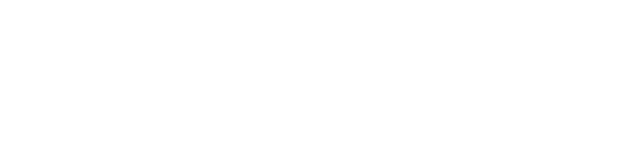
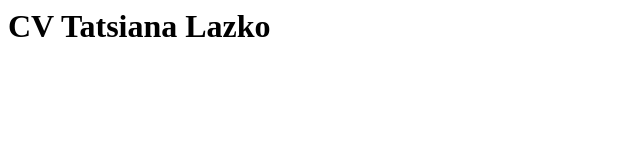
Before and after one commit to TanyaLazko2021/rsschool-cv, a plain HTML site: page index.html in a window 1280 px wide. Shown: the whole page, without its empty margins (0-640 px from the left). Drawn offline with Linux system fonts and the light colour scheme.

Commit message:
feat: add the name

```diff
--- a/index.html
+++ b/index.html
@@ -7,6 +7,6 @@
     <title>Document</title>
 </head>
 <body>
-
+    <h1>CV Tatsiana Lazko</h1>
 </body>
 </html></html>
```
